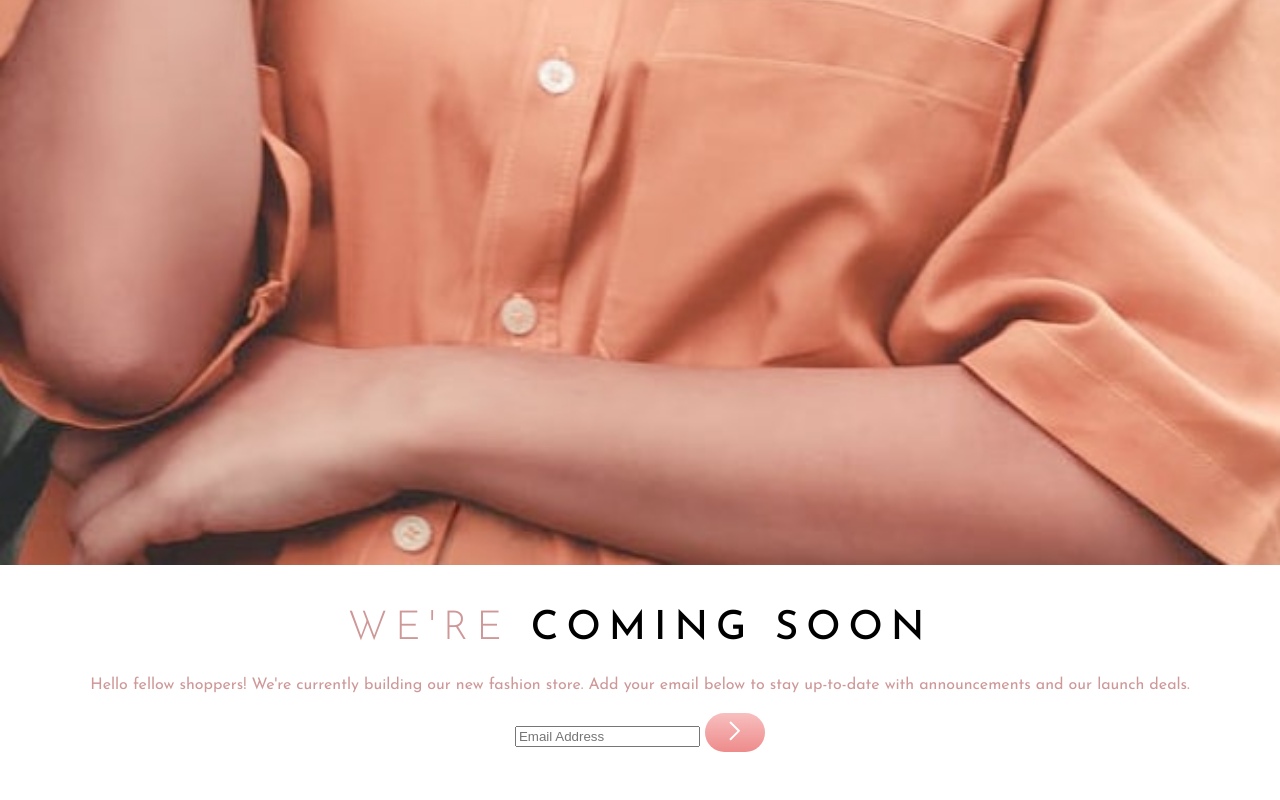
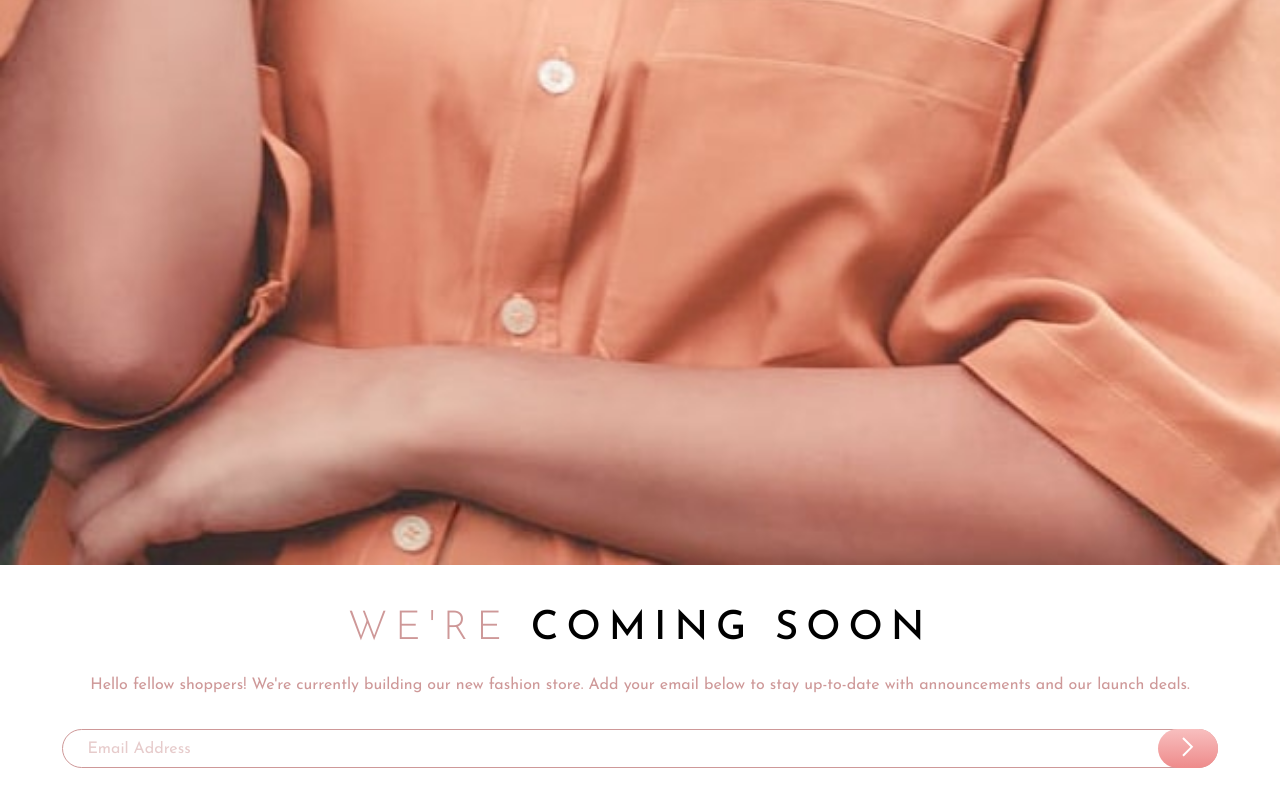
Before and after one commit to Acemeistre/FEM_Base-Apparel-coming-soon-page, a plain HTML site: page base-apparel-coming-soon-master/index.html in a window 1280 px wide. Shown: the part 1194-1994 px from the top of the page. Drawn offline with Linux system fonts and the light colour scheme.

Commit message:
Add styles to input psudo-element ::placeholder

```diff
--- a/base-apparel-coming-soon-master/styles.css
+++ b/base-apparel-coming-soon-master/styles.css
@@ -67,10 +67,33 @@ main {
 }
 
 form {
+    position: relative;
+    display: flex;
     justify-self: center;
+    align-items: center;
+    width: 95%;
+    margin-top: var(--spacing-400);
+}
+
+input {
+    padding: .7rem 1.5rem;
+    border-radius: 2rem;
+    border: 1px solid var(--color-pink);
+    text-align: left;
+    width: 100%;
+}
+
+input::placeholder {
+    color: var(--color-pink);
+    font-family: "Josefin sans", sans-serif;
+    font-size: 1rem;
+    opacity: 50%;
+
 }
 
 button {
+    position: absolute;
+    right: 0;
     background: var(--color-gradient);
     padding: var(--spacing-100) var(--spacing-300);
     border-radius: 1.5rem;
```
